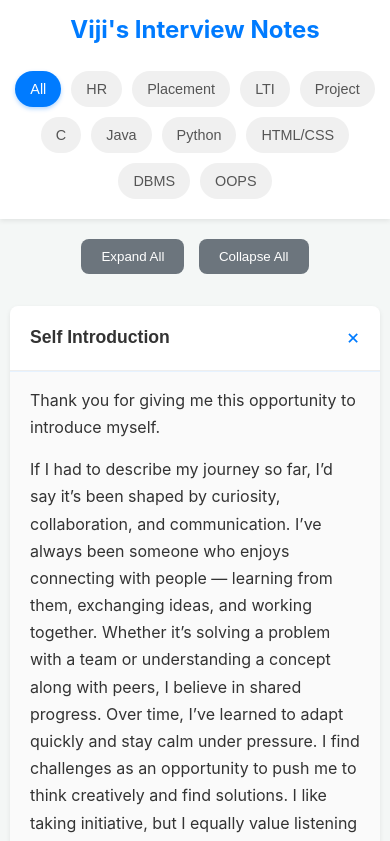
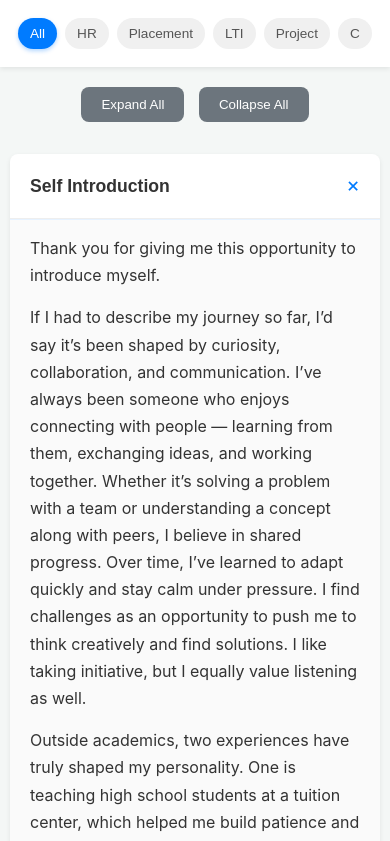
Before and after one commit to VijinaVNair/test, a plain HTML site: page index.html in a window 390 px wide. Both pictures are taken after a click on the button "Expand All". Shown: the top 841 px of the page. Drawn offline with Linux system fonts and the light colour scheme.

Commit message:
Update index.html

```diff
--- a/index.html
+++ b/index.html
@@ -48,24 +48,43 @@
     margin-bottom: 10px;
 }
 
+/* Scrollable horizontal filter bar */
 #filter-buttons {
     display: flex;
-            flex-wrap: wrap;
-            justify-content: center;
+    flex-wrap: nowrap; /* Force one line */
+    overflow-x: auto; /* Enables side scroll */
+    overflow-y: hidden;
+    justify-content: flex-start;
     list-style: none;
-            padding: 5px 0;
-        }
-
+    padding: 8px;
+    gap: 8px;
+    scrollbar-width: thin;
+    -webkit-overflow-scrolling: touch; /* smooth scroll for mobile */
+}
+
+/* Scrollbar customization (optional) */
+#filter-buttons::-webkit-scrollbar {
+    height: 6px;
+}
+#filter-buttons::-webkit-scrollbar-thumb {
+    background-color: var(--primary-color);
+    border-radius: 3px;
+}
+#filter-buttons::-webkit-scrollbar-track {
+    background-color: #eaeaea;
+}
+
+/* Filter Buttons */
 #filter-buttons button {
     background-color: #f0f0f0;
     border: none;
     padding: 10px 15px;
-            margin: 5px;
     border-radius: 20px;
     cursor: pointer;
     font-weight: 500;
     font-size: 0.9rem;
     color: var(--light-text);
+    flex-shrink: 0; /* prevent shrinking on scroll */
     transition: all 0.3s ease;
 }
 
@@ -103,7 +122,7 @@
 
 /* --- Main Accordion Content --- */
 main {
-            padding: 0 10px 80px 10px; /* Padding at bottom for scroll-to-top btn */
+    padding: 0 10px 80px 10px;
 }
 
 .accordion-item {
@@ -113,11 +132,10 @@
     box-shadow: var(--shadow);
     max-width: 900px;
     width: 100%;
-            overflow: hidden; /* Ensures border-radius is respected */
+    overflow: hidden;
     transition: opacity 0.3s ease, transform 0.3s ease;
 }
 
-        /* Class added by JS for filtering */
 .accordion-item.hide {
     display: none;
 }
@@ -162,13 +180,13 @@
     padding: 0 20px;
     max-height: 0;
     overflow: hidden;
-
     background-color: #fafafa;
+    transition: all 0.3s ease;
 }
 
 .accordion-content.active {
     padding: 15px 20px 20px;
-            max-height: 10000px; /* Large value to allow content to expand */
+    max-height: 10000px;
     border-top: 1px solid var(--light-primary);
 }
 
@@ -215,22 +233,22 @@
     line-height: 1.5;
 }
 
-  /* Style for INLINE code (code NOT inside pre) */
+/* Inline code */
 .accordion-content code {
     font-family: "Courier New", Courier, monospace;
-             background-color: #eef; /* Light blue background */
-             color: #333; /* Darker text for contrast */
+    background-color: #eef;
+    color: #333;
     padding: 2px 5px;
     border-radius: 3px;
 }
 
-        /* Reset style for code INSIDE pre blocks */
 .accordion-content pre code {
-             background-color: transparent; /* Remove the inner background */
-             color: inherit; /* Use the color from the parent <pre> tag */
-             padding: 0; /* Remove inner padding */
-             border-radius: 0; /* Remove inner radius */
-        }
+    background-color: transparent;
+    color: inherit;
+    padding: 0;
+    border-radius: 0;
+}
+
 /* --- Scroll to Top Button --- */
 #scrollToTopBtn {
     display: none;
@@ -254,12 +272,25 @@
     background-color: #0056b3;
     transform: scale(1.05);
 }
+
+/* --- Responsive --- */
+@media (max-width: 600px) {
+    h1 {
+        font-size: 1.3rem;
+    }
+
+    #filter-buttons button {
+        font-size: 0.85rem;
+        padding: 8px 12px;
+    }
+}
 </style>
+
 </head>
 <body>
 
     <header class="header">
-        <h1>Viji's Interview Notes</h1>
+
         <nav>
             <ul id="filter-buttons">
                 <li><button class="active" data-filter="all">All</button></li>
```
Lines whose indentation alone changed are shown as unchanged.
